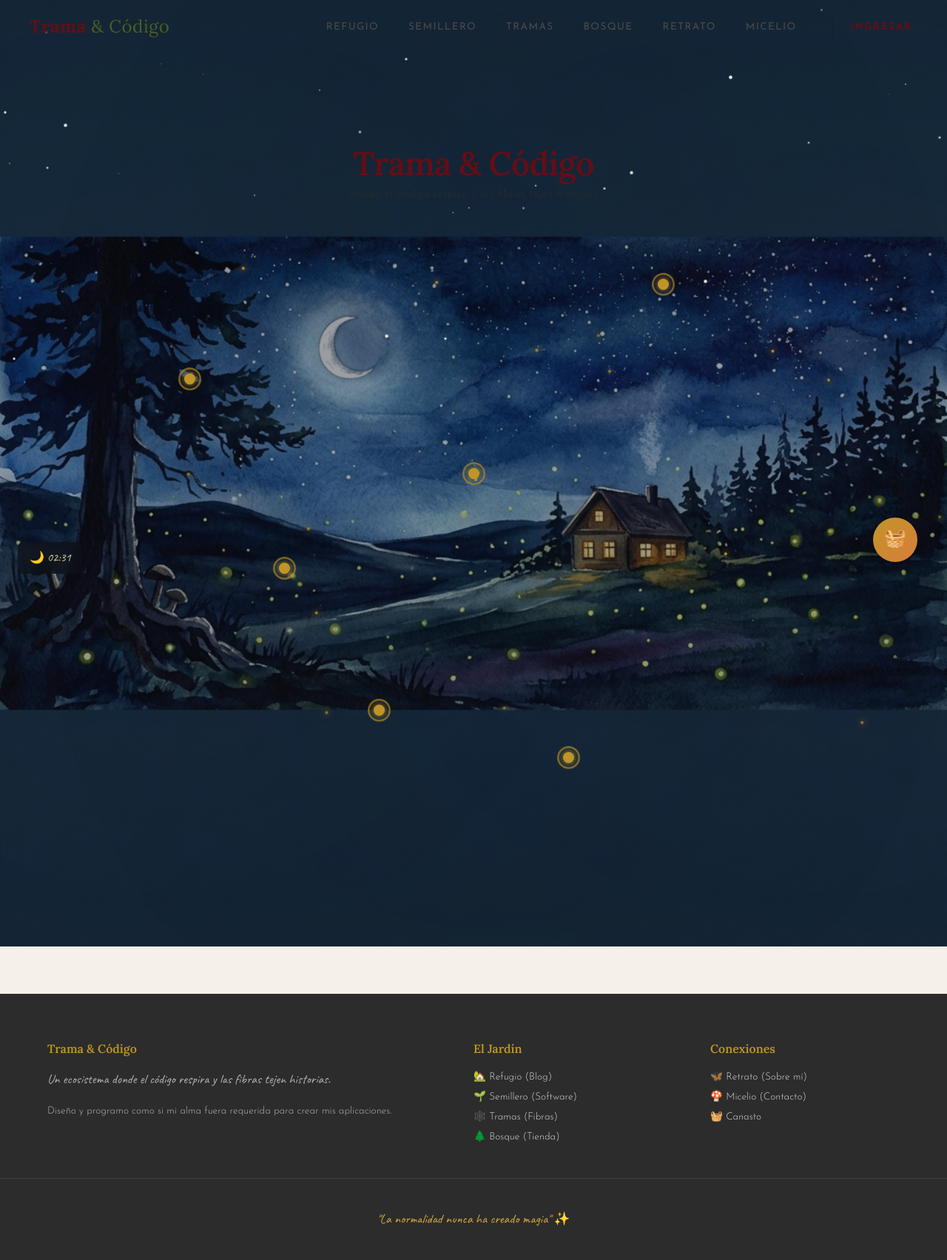
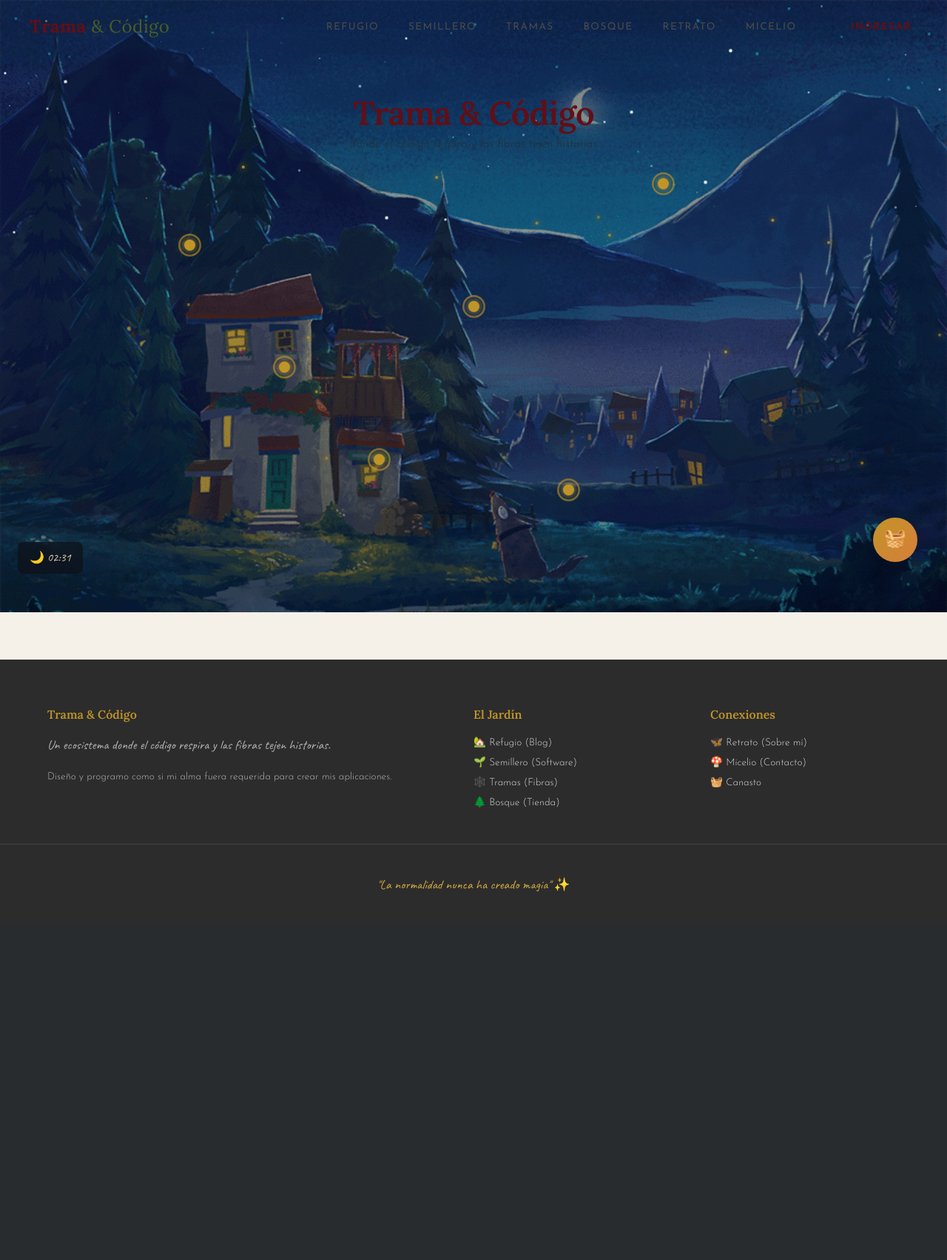
Before and after one commit to LindaChocolatina/trama-codigo, a Flask app: page / in a window 1280 px wide. Shown: the whole page at 74% size. After the commit the page ends 1206 px from the top, so only its background shows below. Run offline with Flask 3, Linux system fonts and the light colour scheme.

Commit message:
style: añadir paisajes animados (GIFs) para el día y la noche

```diff
--- a/trama_y_codigo/app/templates/jardin/escena.html
+++ b/trama_y_codigo/app/templates/jardin/escena.html
@@ -7,8 +7,8 @@
     <!-- Contenedor del Mapa Interactivo -->
     <div class="mapa-contenedor">
         <!-- Imágenes de Fondo -->
-        <img src="{{ url_for('static', filename='img/escena/paisaje_solar.png') }}" alt="Paisaje de Día" class="mapa-imagen mapa-imagen--solar" style="opacity: {{ '1' if estado.franja == 'solar' else '0' }};">
-        <img src="{{ url_for('static', filename='img/escena/paisaje_nocturno.png') }}" alt="Paisaje de Noche" class="mapa-imagen mapa-imagen--nocturno" style="opacity: {{ '1' if estado.franja == 'nocturno' else '0' }};">
+        <img src="{{ url_for('static', filename='img/escena/dia.gif') }}" alt="Paisaje de Día" class="mapa-imagen mapa-imagen--solar" style="opacity: {{ '1' if estado.franja == 'solar' else '0' }};">
+        <img src="{{ url_for('static', filename='img/escena/noche.gif') }}" alt="Paisaje de Noche" class="mapa-imagen mapa-imagen--nocturno" style="opacity: {{ '1' if estado.franja == 'nocturno' else '0' }};">
 
         <!-- Capas de Niebla Atmosférica -->
         <div class="capa-niebla capa-niebla-1"></div>
```
Also changed, not shown: Documentos/moodboard/dia.gif (added), Documentos/moodboard/noche.gif (added), trama_y_codigo/app/static/img/escena/dia.gif (added), trama_y_codigo/app/static/img/escena/noche.gif (added).
